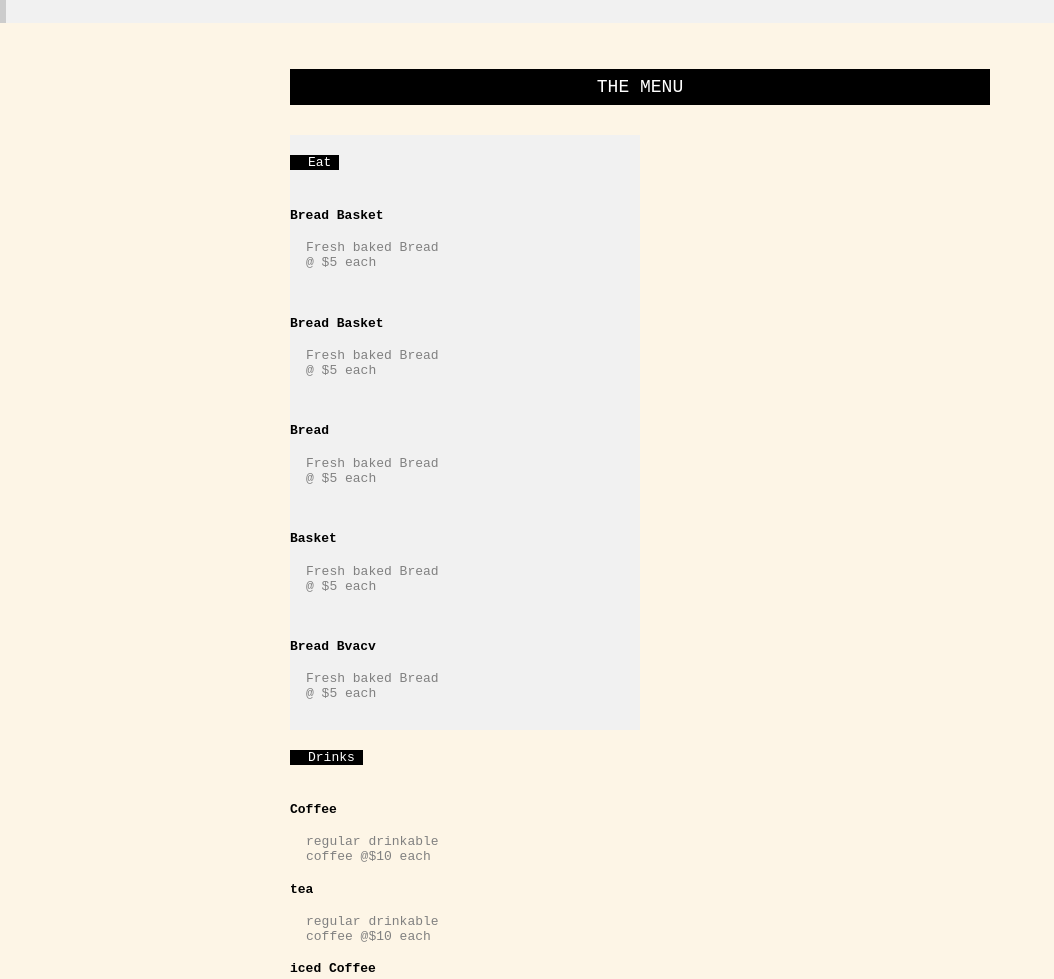
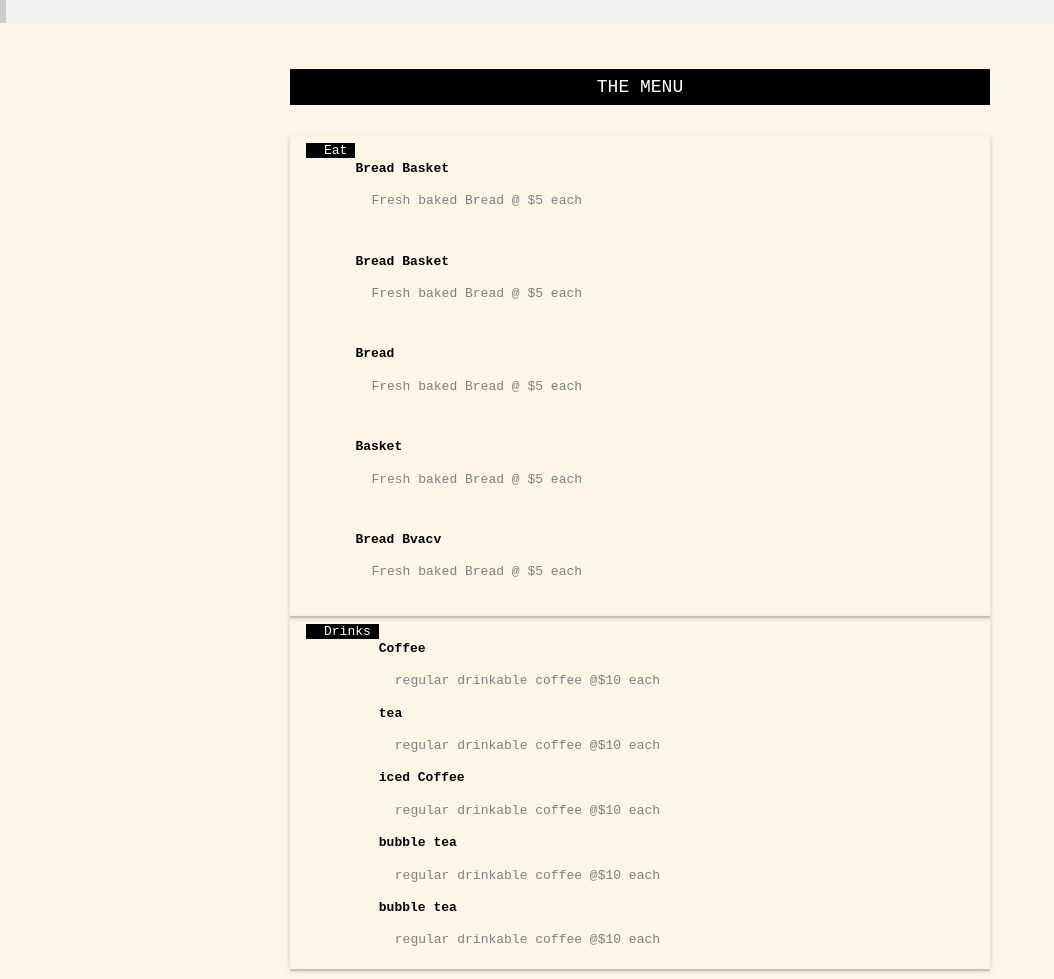
Before and after one commit to Priya7597/Cafeteria.Github.io, a plain HTML site: page index.html in a window 1280 px wide. Shown: the part 2400-3379 px from the top of the page, without its empty margins (0-1054 px from the left). Drawn offline with Linux system fonts and the light colour scheme.

Commit message:
Update index.html

```diff
--- a/index.html
+++ b/index.html
@@ -101,7 +101,7 @@ max-width:100%;
 height:auto;
 margin-top:16px;
 }
-/*
+
 .menulist{padding :8px 16px; ;
 box-shadow :0 2px 5px 0 rgba(0,0,0,0.16), 0 2px 1px 0 rgba(0,0,0,0.12);
 display:flex;
@@ -109,7 +109,7 @@ flex-wrap :wrap ;
 justify-content:flex-start;
 width:auto;
 }
-*/
+/*
 
 .eatlist{height:100%;
  width:50%;
@@ -128,7 +128,7 @@ right{right:0;
  background-color :#f1f1f1;
 }
 
-
+ */
 
 
 
@@ -219,8 +219,8 @@ the F.R.I.E.N.D.S. </h1> <p><b>15 Adr Street,5015,NY</b></p>
 </div>
 <div class="cont" id="menu">
 <h5>THE MENU</h5>
-<div>
-<div class="eatlist left">
+
+<div class="menulist">
 
 <div><span class="tag1">Eat</span> </div>
 <div
@@ -242,7 +242,7 @@ class="eatlist" >
 <br>
 </div>
 </div>
-<div class="eatlist right">
+<div class="menulist">
 <div><span class="tag1">Drinks</span> </div>
 <div  class="eatlist">
 <h4>Coffee</h4>
@@ -256,7 +256,7 @@ class="eatlist" >
  <h4>bubble tea</h4>
 <p style="color:gray">regular drinkable coffee @$10 each</p>
 </div>
-</div>
+
 
 
 </div>
```
